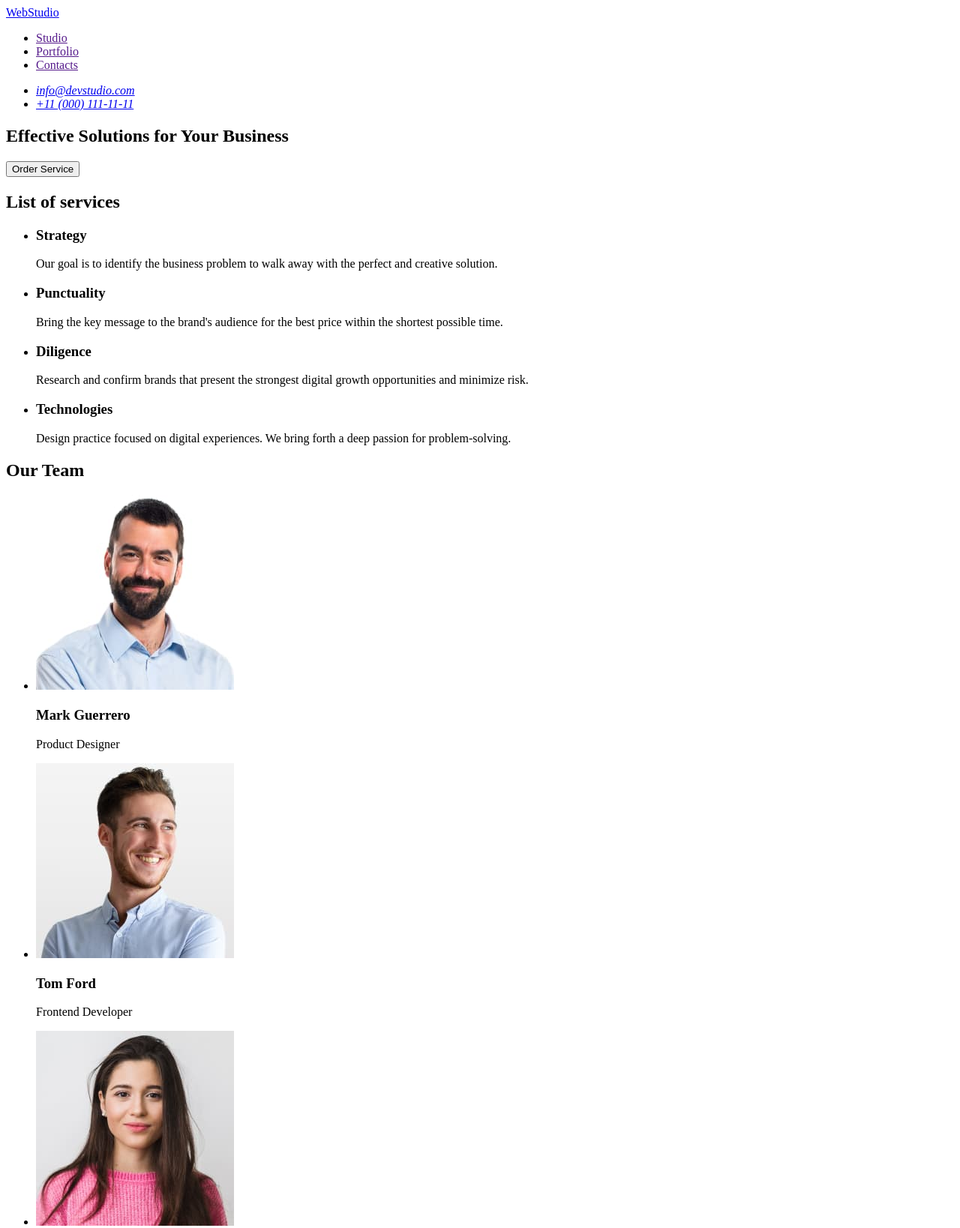
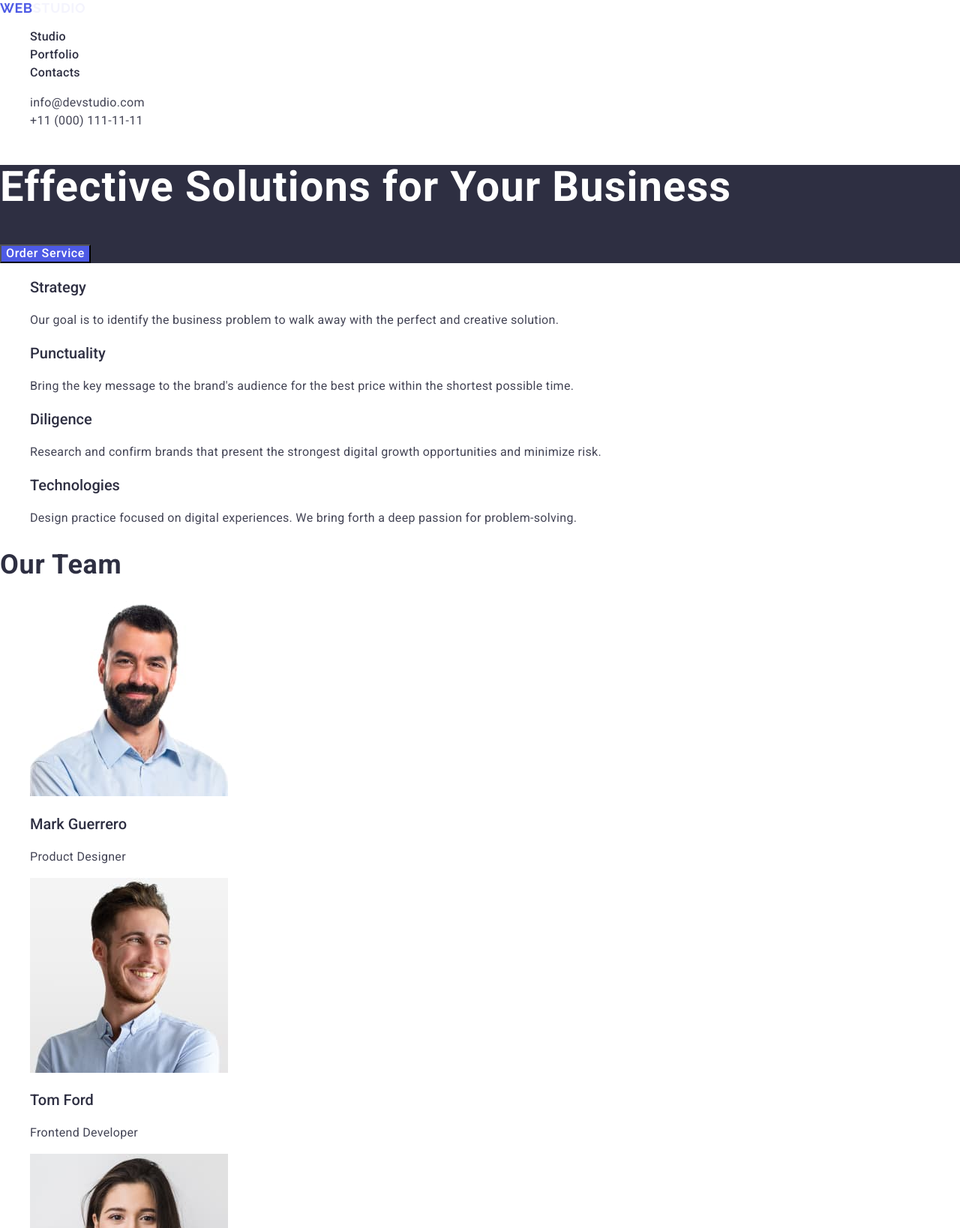
Before and after one commit to y-rost/goit-markup-hw-02, a plain HTML site: page index.html in a window 1280 px wide. Shown: the top 1638 px of the page at 75% size. Drawn offline with nearby package versions, Linux system fonts and the light colour scheme.

Commit message:
add index file

```diff
--- /dev/null
+++ b/css/styles.css
@@ -0,0 +1,123 @@
+body {
+  font-family: "Roboto", sans-serif;
+  color: #434455;
+  background-color: #fff;
+}
+
+a {
+  text-decoration: none;
+}
+
+ul,
+ol {
+  list-style-type: none;
+}
+
+.logo {
+  font-family: "Raleway", sans-serif;
+  font-weight: 700;
+  font-size: 18px;
+  line-height: 1.17;
+  letter-spacing: 0.03em;
+  text-transform: uppercase;
+  color: #4d5ae5;
+}
+.logo-part {
+  color: #2e2f42;
+}
+
+.nav-link {
+  font-weight: 500;
+  font-size: 16px;
+  line-height: 1.5;
+  letter-spacing: 0.02em;
+  color: #2e2f42;
+}
+
+.contacts {
+  font-style: normal;
+}
+
+.contacts-link {
+  font-size: 16px;
+  line-height: 1.5;
+  letter-spacing: 0.02em;
+  color: #434455;
+}
+.nav-link:hover,
+.nav-link:focus,
+.contacts-link:hover,
+.contacts-link:focus {
+  color: #404bbf;
+}
+
+.title {
+  background-color: #2e2f42;
+}
+
+.page-title {
+  font-weight: 700;
+  font-size: 56px;
+  line-height: 1.07;
+  letter-spacing: 0.02em;
+  color: #fff;
+}
+.page-button {
+  font-weight: 500;
+  letter-spacing: 0.04em;
+  color: #ffffff;
+  background-color: #4d5ae5;
+  cursor: pointer;
+}
+
+.list-block {
+  display: none;
+}
+.list-subtitel,
+.team-subtitel,
+.portfolio-subtitel {
+  font-weight: 500;
+  font-size: 20px;
+  line-height: 1.2;
+  color: #2e2f42;
+}
+
+.list-text,
+.team-text,
+.portfolio-text {
+  font-weight: 400;
+  font-size: 16px;
+  line-height: 1.5;
+  letter-spacing: 0.02em;
+  color: #434455;
+}
+
+.team-block,
+.portfolio-block {
+  font-weight: 700;
+  font-size: 36px;
+  line-height: 1.11111;
+  letter-spacing: 0.02em;
+  color: #2e2f42;
+}
+
+.footer-text {
+  font-weight: 400;
+  font-size: 16px;
+  line-height: 1.5;
+  letter-spacing: 0.02em;
+  color: #f4f4fd;
+}
+
+.page-footer {
+  background-color: #2e2f42;
+}
+
+.logo-part {
+  font-weight: 700;
+  font-size: 18px;
+  line-height: 1.16667;
+  letter-spacing: 0.03em;
+  text-transform: uppercase;
+  color: #f4f4fd;
+}
--- a/index.html
+++ b/index.html
@@ -4,75 +4,106 @@
     <meta charset="UTF-8" />
     <meta name="viewport" content="width=device-width, initial-scale=1.0" />
     <title>Web Studio HW 01</title>
+    <link
+      rel="stylesheet"
+      href="https://cdnjs.cloudflare.com/ajax/libs/modern-normalize/3.0.1/modern-normalize.min.css"
+      integrity="sha512-q6WgHqiHlKyOqslT/lgBgodhd03Wp4BEqKeW6nNtlOY4quzyG3VoQKFrieaCeSnuVseNKRGpGeDU3qPmabCANg=="
+      crossorigin="anonymous"
+      referrerpolicy="no-referrer"
+    />
+    <link rel="preconnect" href="https://fonts.googleapis.com" />
+    <link rel="preconnect" href="https://fonts.gstatic.com" crossorigin />
+    <link
+      href="https://fonts.googleapis.com/css2?family=Raleway:wght@700&family=Roboto:wght@400;500;700&display=swap"
+      rel="stylesheet"
+    />
+
+    <link rel="stylesheet" href="./css/styles.css" />
   </head>
   <body>
-    <header>
-      <nav>
-        <a href="./index.html">WebStudio</a>
-        <ul>
-          <li><a href="">Studio</a></li>
-          <li><a href="">Portfolio</a></li>
-          <li><a href="">Contacts</a></li>
+    <header class="page-header">
+      <nav class="header-nav">
+        <a href="./index.html" class="logo"
+          >web<span class="logo-part">studio</span>
+        </a>
+        <ul class="nav-list">
+          <li class="nav-item">
+            <a class="nav-link" href="./index.html">Studio</a>
+          </li>
+          <li class="nav-item">
+            <a class="nav-link" href="">Portfolio</a>
+          </li>
+          <li class="nav-item">
+            <a class="nav-link" href="">Contacts</a>
+          </li>
         </ul>
       </nav>
 
-      <address>
-        <ul>
-          <li><a href="mailto:info@devstudio.com">info@devstudio.com</a></li>
-          <li><a href="tel:+110001111111">+11 (000) 111-11-11</a></li>
+      <address class="contacts">
+        <ul class="contacts-list">
+          <li class="contacts-item">
+            <a class="contacts-link" href="mailto:info@devstudio.com"
+              >info@devstudio.com</a
+            >
+          </li>
+          <li class="contacts-item">
+            <a class="contacts-link" href="tel:+110001111111"
+              >+11 (000) 111-11-11</a
+            >
+          </li>
         </ul>
       </address>
     </header>
     <main>
-      <section>
-        <h1>Effective Solutions for Your Business</h1>
-        <button type="button">Order Service</button>
+      <section class="title">
+        <h1 class="page-title">Effective Solutions for Your Business</h1>
+        <button class="page-button" type="button">Order Service</button>
       </section>
-      <section>
-        <h2>List of services</h2>
+      <section class="list">
+        <h2 class="list-block">List of services</h2>
         <ul>
           <li>
-            <h3>Strategy</h3>
-            <p>
+            <h3 class="list-subtitel">Strategy</h3>
+            <p class="list-text">
               Our goal is to identify the business problem to walk away with the
               perfect and creative solution.
             </p>
           </li>
           <li>
-            <h3>Punctuality</h3>
-            <p>
+            <h3 class="list-subtitel">Punctuality</h3>
+            <p class="list-text">
               Bring the key message to the brand's audience for the best price
               within the shortest possible time.
             </p>
           </li>
           <li>
-            <h3>Diligence</h3>
-            <p>
+            <h3 class="list-subtitel">Diligence</h3>
+            <p class="list-text">
               Research and confirm brands that present the strongest digital
               growth opportunities and minimize risk.
             </p>
           </li>
           <li>
-            <h3>Technologies</h3>
-            <p>
+            <h3 class="list-subtitel">Technologies</h3>
+            <p class="list-text">
               Design practice focused on digital experiences. We bring forth a
               deep passion for problem-solving.
             </p>
           </li>
         </ul>
       </section>
-      <section>
-        <h2>Our Team</h2>
+      <section class="team">
+        <h2 class="team-block">Our Team</h2>
         <ul>
           <li>
             <img src="./images/img1.jpg" alt="Mark" width="264" height="260" />
-            <h3>Mark Guerrero</h3>
-            <p>Product Designer</p>
+            <h3 class="team-subtitel">Mark Guerrero</h3>
+            <p class="team-text">Product Designer</p>
           </li>
           <li>
             <img src="./images/img2.jpg" alt="Tom" width="264" height="260" />
-            <h3>Tom Ford</h3>
-            <p>Frontend Developer</p>
+            <h3 class="team-subtitel">Tom Ford</h3>
+            <p class="team-text">Frontend Developer</p>
           </li>
           <li>
             <img
@@ -81,8 +112,8 @@
               width="264"
               height="260"
             />
-            <h3>Camila Garcia</h3>
-            <p>Marketing</p>
+            <h3 class="team-subtitel">Camila Garcia</h3>
+            <p class="team-text">Marketing</p>
           </li>
           <li>
             <img
@@ -91,15 +122,77 @@
               width="264"
               height="260"
             />
-            <h3>Daniel Wilson</h3>
-            <p>UI Designer</p>
+            <h3 class="team-subtitel">Daniel Wilson</h3>
+            <p class="team-text">UI Designer</p>
+          </li>
+        </ul>
+      </section>
+      <section class="portfolio">
+        <h2 class="portfolio-block">Our Portfolio</h2>
+        <ul>
+          <li>
+            <img src="./images/img5.jpg" alt="App" width="360" height="300" />
+            <h3 class="portfolio-subtitel">Banking App</h3>
+            <p class="portfolio-text">App</p>
+          </li>
+          <li>
+            <img
+              src="./images/img6.jpg"
+              alt="Marketing"
+              width="360"
+              height="300"
+            />
+            <h3 class="portfolio-subtitel">Cashless Payment</h3>
+            <p class="portfolio-text">Marketing</p>
+          </li>
+          <li>
+            <img
+              src="./images/img7.jpg"
+              alt="Meditation-App"
+              width="360"
+              height="300"
+            />
+            <h3 class="portfolio-subtitel">Meditation App</h3>
+            <p class="portfolio-text">App</p>
+          </li>
+          <li>
+            <img
+              src="./images/img8.jpg"
+              alt="Taxi-Service"
+              width="360"
+              height="300"
+            />
+            <h3 class="portfolio-subtitel">Taxi Service</h3>
+            <p class="portfolio-text">Marketing</p>
+          </li>
+          <li>
+            <img
+              src="./images/img9.jpg"
+              alt="Design"
+              width="360"
+              height="300"
+            />
+            <h3 class="portfolio-subtitel">Screen Illustrations</h3>
+            <p class="portfolio-text">Design</p>
+          </li>
+          <li>
+            <img
+              src="./images/img10.jpg"
+              alt="Online-Courses"
+              width="360"
+              height="300"
+            />
+            <h3 class="portfolio-subtitel">Online Courses</h3>
+            <p class="portfolio-text">Marketing</p>
           </li>
         </ul>
       </section>
     </main>
-    <footer>
-      <a href="./index.html">WebStudio</a>
-      <p>
+    <footer class="page-footer">
+      <a href="./index.html" class="logo"
+        >web<span class="logo-part">studio</span>
+      </a>
+      <p class="footer-text">
         Increase the flow of customers and sales for your business with digital
         marketing & growth solutions.
       </p>
```
Also changed, not shown: images/img10.jpg (added), images/img5.jpg (added), images/img6.jpg (added), images/img7.jpg (added), images/img8.jpg (added), images/img9.jpg (added).
